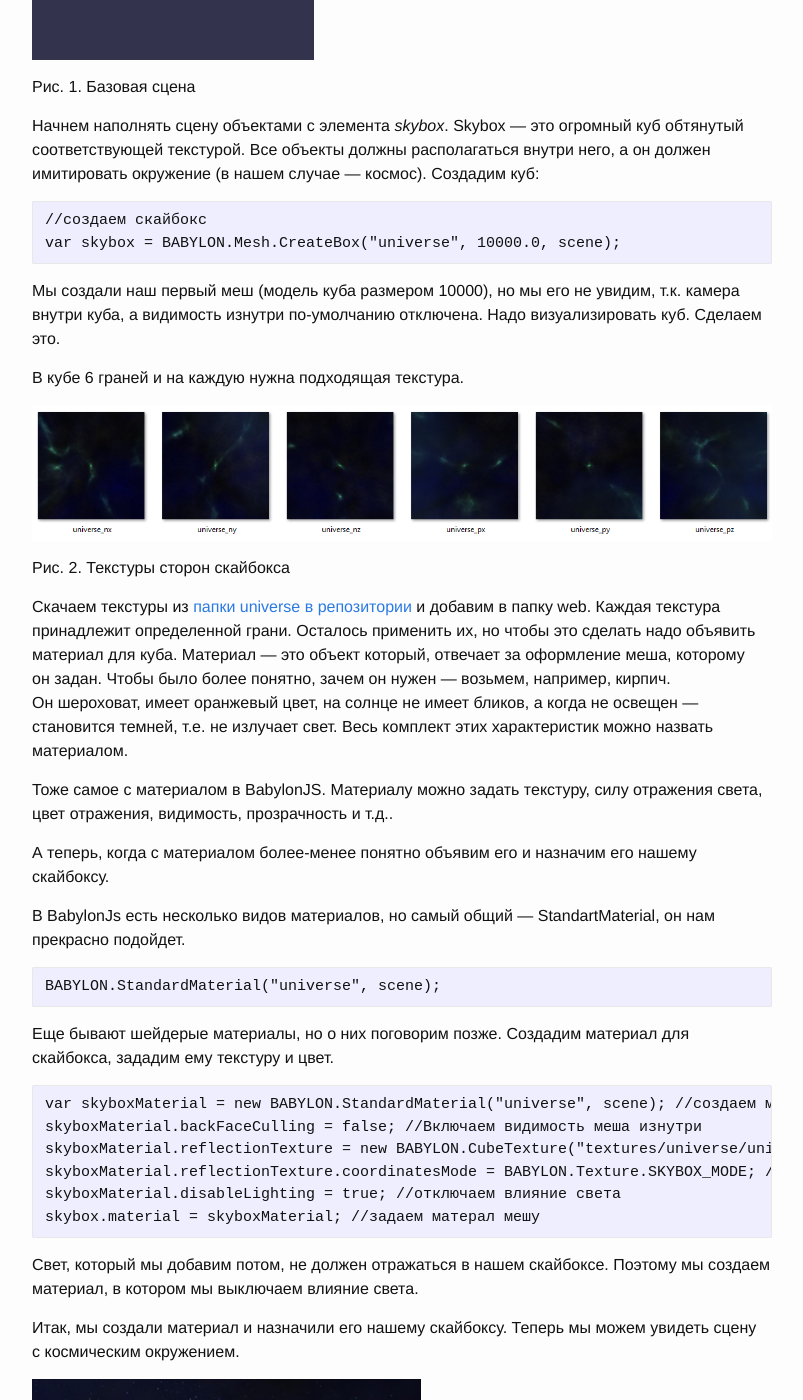
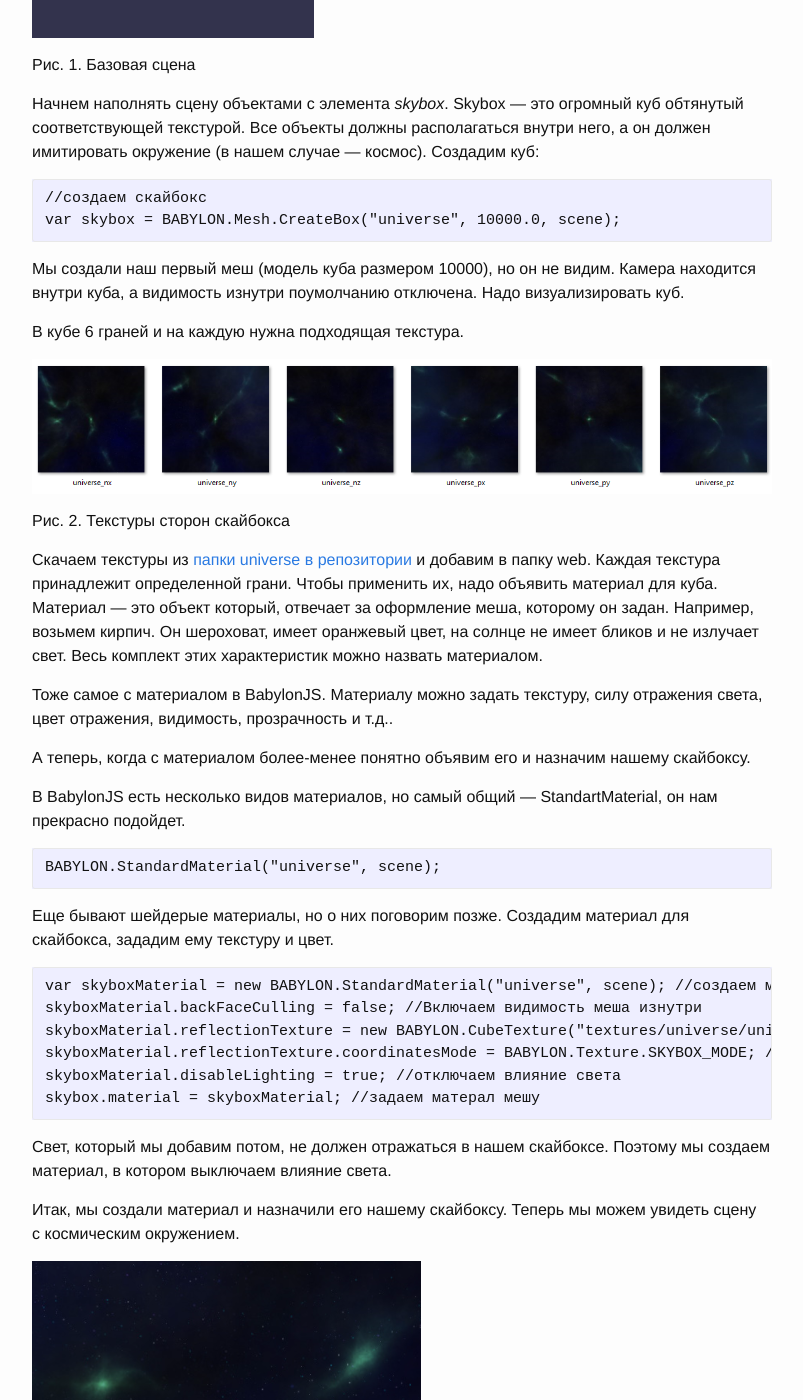
Before and after one commit to forasoft/forasoft.github.io, a Jekyll site: the page built from _posts/2016-09-24-webgl-babylonjs-p1.md, in a window 1280 px wide and 1400 px high, scrolled down 7225 px. Shown: the whole window, without its empty margins (238-1041 px from the left). Built offline with Jekyll 4.4.1, drawn with Linux system fonts in a browser that asks for light colours; comment, search, counter and statistics services are not loaded; some of the changed text lies outside the part shown.

Commit message:
pre-final fixes

````diff
--- a/_posts/2016-09-24-webgl-babylonjs-p1.md
+++ b/_posts/2016-09-24-webgl-babylonjs-p1.md
@@ -16,11 +16,12 @@ WebGL привлекает к&nbsp;себе все больше внимания
 
 <img style="width:50%;" src="/assets/posts/webgl-babylonjs-p1/result.png"/>
 
-<!--more-->
 
 Рис.&nbsp;1. Результат, который мы&nbsp;получим в&nbsp;конце урока.
 
 Работать будем с&nbsp;фреймворком BabylonJS, который облегчит нашу задачу и&nbsp;поможет быстрее добиться результата.
+
+<!--more-->
 
 <br/>
 
@@ -108,7 +109,7 @@ void main(void) {
 }
 ```
 
-Это пример фрагментного шейдера. Если задача вершинного шейдера получить координату и&nbsp;вернуть ее&nbsp;преобразованное значение,
+Если задача вершинного шейдера получить координату и&nbsp;вернуть ее&nbsp;преобразованное значение,
 то&nbsp;задача фрагментного шейдера&nbsp;&mdash; закрашивать в&nbsp;нужный цвет.
 В&nbsp;данном примере ```vec4(0.0, 1.0, 0.0, 1.0)``` эквивалент ```rgba(0,255,0,1)``` (зеленый цвет).
 Цвет можно также получить из&nbsp;текстуры посредством передачи&nbsp;UV координат (о&nbsp;них позже).
@@ -125,13 +126,13 @@ void main(void) {
 -	GLSL имеет множество встроенных функций, например dot(vec3, vec3)&nbsp;&mdash; скалярное произведение векторов;
 -	GLSL имеет несколько типов квалификаторов (для указания точности расчетов, а&nbsp;значит и&nbsp;влияния на&nbsp;быстродействие)
 -	GLSL имеет несколько спец. типов переменных
-- -	 Attribute&nbsp;&mdash; глобальный атрибут для передачи координат в&nbsp;вершинный шейдер
-- -	 Uniform&nbsp;&mdash; переменные которые можно использовать в&nbsp;обоих шейдерах
-- -	 Varying&nbsp;&mdash; переменные через которые вершинный шейдер может общаться с&nbsp;фрагментным
+    +	 Attribute&nbsp;&mdash; глобальный атрибут для передачи координат в&nbsp;вершинный шейдер
+    +	 Uniform&nbsp;&mdash; переменные которые можно использовать в&nbsp;обоих шейдерах
+    +	 Varying&nbsp;&mdash; переменные через которые вершинный шейдер может общаться с&nbsp;фрагментным
 
 В&nbsp;последующих частях мы&nbsp;напишем пару шейдеров и&nbsp;освоим некоторые моменты работы с&nbsp;ними.
 
-Но&nbsp;вернемся к&nbsp;другим проблемам, основные из&nbsp;которых это необходимость производить вычисления с&nbsp;матрицами, подготавливать буферы вершин, нормалей, индексов и&nbsp;не&nbsp;только.
+Во время нашей работы мы&nbsp;столкнемся с&nbsp;необходимостью производить вычисления с&nbsp;матрицами, подготавливать буферы вершин, нормалей, индексов и&nbsp;не&nbsp;только.
 Упросить жизнь нам поможет фреймворк под названием BabylonJS.
 
 <br/>
@@ -200,7 +201,7 @@ void main(void) {
 ```
 
 Мы добавили элемент canvas, в котором BabylonJS отобразит нашу сцену.
-Кстати, не нужно задавать елементу canvas аттрибуты width и height, т.к. BabylonJS сам задаст их во время инициализации движка исходя из стилевых размеров canvas.
+Нам не нужно задавать элементу canvas аттрибуты width и height, т.к. BabylonJS сам задаст их во время инициализации движка, исходя из стилевых размеров canvas.
 
 Весь джаваскрипт код запишем внутри тега ```<script>```.
 
@@ -264,8 +265,8 @@ camera.attachControl(canvas, true); //добавляем возможность
 var skybox = BABYLON.Mesh.CreateBox("universe", 10000.0, scene);
 ```
 
-Мы создали наш первый меш (модель куба размером 10000), но мы его не увидим, т.к. камера внутри куба, а видимость изнутри по-умолчанию отключена.
-Надо визуализировать куб. Сделаем это.
+Мы создали наш первый меш (модель куба размером 10000), но он не видим. Камера находится внутри куба, а видимость изнутри поумолчанию отключена.
+Надо визуализировать куб.
 
 В кубе 6 граней и на каждую нужна подходящая текстура.
 
@@ -274,16 +275,16 @@ var skybox = BABYLON.Mesh.CreateBox("universe", 10000.0, scene);
 Рис. 2. Текстуры сторон скайбокса
 
 Скачаем текстуры&nbsp;из [папки universe в&nbsp;репозитории](https://github.com/zivaaa/bjs-tutorial/tree/master/web/textures/universe) и&nbsp;добавим в&nbsp;папку web.
-Каждая текстура принадлежит определенной грани. Осталось применить&nbsp;их, но&nbsp;чтобы это сделать надо объявить материал для куба.
-Материал&nbsp;&mdash; это объект который, отвечает за&nbsp;оформление меша, которому он&nbsp;задан. Чтобы было более понятно, зачем он&nbsp;нужен&nbsp;&mdash; возьмем, например, кирпич.
-Он&nbsp;шероховат, имеет оранжевый цвет, на&nbsp;солнце не&nbsp;имеет бликов, а&nbsp;когда не&nbsp;освещен&nbsp;&mdash; становится темней, т.е. не&nbsp;излучает свет.
+Каждая текстура принадлежит определенной грани. Чтобы применить их, надо объявить материал для куба.
+Материал&nbsp;&mdash; это объект который, отвечает за&nbsp;оформление меша, которому он&nbsp;задан. Например, возьмем кирпич.
+Он&nbsp;шероховат, имеет оранжевый цвет, на&nbsp;солнце не&nbsp;имеет бликов и не излучает свет.
 Весь комплект этих характеристик можно назвать материалом.
 
 Тоже самое с&nbsp;материалом в&nbsp;BabylonJS. Материалу можно задать текстуру, силу отражения света, цвет отражения, видимость, прозрачность и&nbsp;т.д..
 
-А&nbsp;теперь, когда с&nbsp;материалом более-менее понятно объявим его и&nbsp;назначим его нашему скайбоксу.
+А&nbsp;теперь, когда с&nbsp;материалом более-менее понятно объявим его и&nbsp;назначим нашему скайбоксу.
 
-В&nbsp;BabylonJs есть несколько видов материалов, но&nbsp;самый общий&nbsp;&mdash; StandartMaterial, он&nbsp;нам прекрасно подойдет.
+В&nbsp;BabylonJS есть несколько видов материалов, но&nbsp;самый общий&nbsp;&mdash; StandartMaterial, он&nbsp;нам прекрасно подойдет.
 
 ```
 BABYLON.StandardMaterial("universe", scene);
@@ -302,7 +303,7 @@ skybox.material = skyboxMaterial; //задаем матерал мешу
 ```
 
 Свет, который мы&nbsp;добавим потом, не&nbsp;должен отражаться в&nbsp;нашем скайбоксе.
-Поэтому мы&nbsp;создаем материал, в&nbsp;котором мы&nbsp;выключаем влияние света.
+Поэтому мы&nbsp;создаем материал, в&nbsp;котором выключаем влияние света.
 
 Итак, мы&nbsp;создали материал и&nbsp;назначили его нашему скайбоксу. Теперь мы&nbsp;можем увидеть сцену с&nbsp;космическим окружением.
 
@@ -436,11 +437,11 @@ moon.material = moonMat; //задаем материал
 
 Рис.&nbsp;1. Диффузная текстура
 
-Результат такой:
+Результат:
 
 ![image](/assets/posts/webgl-babylonjs-p1/p3-moon-1.png)
 
-Продолжим улучшать вид Луны. Далее мы&nbsp;добавим bump текстуру. Это текстура которая добавляет диффузной текстуре объем, когда она освещена.
+Продолжим улучшать вид Луны. Добавим bump текстуру. Это текстура которая добавляет диффузной текстуре объем, когда она освещена.
 Это никак не&nbsp;скажется на&nbsp;геометрии, но&nbsp;меш будет выглядеть не&nbsp;как гладкий шар, а&nbsp;как будто у&nbsp;него есть неровности.
 Эта текстура называется _картой нормалей_.
 
@@ -497,9 +498,9 @@ planet.applyDisplacementMap("/textures/earth-height.png", 0, 1); //примен
 
 Рис.&nbsp;7. Результат применения карты высот.
 
-_(Это не&nbsp;относится к&nbsp;материалу, это влияет на&nbsp;геометрию, поэтому материал еще не&nbsp;нужен)_
+_(Это не&nbsp;относится к&nbsp;материалу, а влияет на&nbsp;геометрию, поэтому материал еще не&nbsp;нужен)_
 
-Пора переходить к&nbsp;текстурам. Стандартный материал нам уже не&nbsp;подойдет, надо переходить на&nbsp;шейдерный. Будем не&nbsp;просто накладывать текстуру, а&nbsp;отображать ее&nbsp;в&nbsp;зависимости от&nbsp;освещения территории.
+Пора переходить к&nbsp;текстурам. Стандартный материал нам уже не&nbsp;подойдет, надо переходить на&nbsp;шейдерный. Будем не&nbsp;просто накладывать текстуру, а&nbsp;отображать ее&nbsp;в&nbsp;зависимости от&nbsp;освещения.
 
 Для реализации нам понадобятся:
 
@@ -579,11 +580,11 @@ attribute vec2 uv;
 //...
 ```
 
-Это переменные типа ```attribute```, которые принимает только вершинный шейдер. То, что они должны быть переданы в&nbsp;шейдер мы&nbsp;указали ранее в&nbsp;материале:
+Это переменные типа ```attribute```, которые принимает только вершинный шейдер. То, что они&nbsp;должны быть переданы в&nbsp;шейдер мы&nbsp;указали ранее в&nbsp;материале:
 
 ```... attributes: [position, normal, uv], ...```
 
-```position``` &mdash; переменная атрибут типа ```vec3``` (т.е. массив из&nbsp;3&nbsp;элементов типа float). Ее&nbsp;смысл&nbsp;&mdash; координаты текущей вершины.
+```position``` &mdash; переменная атрибут типа ```vec3``` (т.е. массив из&nbsp;3&nbsp;элементов типа float). Это координаты текущей вершины.
 
 ```normal``` &mdash; атрибут типа ```vec3```, его смысл&nbsp;&mdash; вектор нормали, это вектор перпендикулярный грани (см. рисунок ниже). Он&nbsp;нужен нам для определения ориентации поверхности, и&nbsp;задается для каждой вершины.
 
@@ -614,7 +615,7 @@ uniform mat4 worldViewProjection;
 
 ```World``` &mdash; переменная типа ```mat4``` (матрица 4&nbsp;на 4, наполненная значениями типа ```float```), при умножении вектора координат на&nbsp;которую мы&nbsp;получаем вершину в&nbsp;глобальной системе координат (относительно центра сцены, а&nbsp;не&nbsp;относительно центра модели)
 
-```worldViewProjection``` &mdash; матрица 4&nbsp;на 4, матрица мира-вида-проекции. После умножения на&nbsp;нее вершина перемещается в&nbsp;нужное положение относительно камеры _(мы вращаем мир вокруг камеры!)_, т.е свое конечное положение.
+```worldViewProjection``` &mdash; матрица 4&nbsp;на 4, матрица мира-вида-проекции. После умножения на&nbsp;нее вершина перемещается в&nbsp;нужное положение относительно камеры, т.е свое конечное положение.
 ```
 //...
  // Varying
@@ -755,7 +756,7 @@ void main(void) {
 ```
 
 Первым делом мы&nbsp;определяем вектор от&nbsp;источника света до&nbsp;вершины и&nbsp;нормализуем.
-Происходит это просто&nbsp;&mdash; вычитаем из&nbsp;координат источника света (_lightPosition_) координаты вершины (_vPositionW_), а&nbsp;потом применяем встроенную функцию нормализации вектора _(normalize)_.
+Происходит это просто: вычитаем из&nbsp;координат источника света (_lightPosition_) координаты вершины (_vPositionW_), а&nbsp;потом применяем встроенную функцию нормализации вектора _(normalize)_.
 Теперь у&nbsp;нас есть ```lightVectorW```. Его будем использовать для определения коэффициента освещенности фрагмента соответствующего текущей вершине.
 Поможет нам в&nbsp;этом *скалярное произведение векторов*, а&nbsp;именно тот факт, что скалярное произведение нормализованных векторов дает нам косинус угла между ними.
 А&nbsp;так как нормализованная нормаль вершины у&nbsp;нас уже есть (```vNormalW```, ее&nbsp;нам рассчитал вершинный шейдер), то&nbsp;остается только выполнить скалярное произведение и&nbsp;получить косинус угла.
@@ -793,8 +794,8 @@ vec3 diffuseColor = texture2D(diffuseTexture, vUV).rgb;
 переменную ```vec4 nightColor``` &mdash; в&nbsp;которую мы&nbsp;поместили цвет соответствующий _uv_ координатам текстуры,
 переменную ```vec3 diffuseColor``` &mdash; с&nbsp;которой сделали тоже самое, только цвет будет браться из&nbsp;базовой текстуры.
 
-Между переменными цветов, взятых из&nbsp;текстур есть небольшие отличия. Но&nbsp;для начала поясню, что например *.rgb*&nbsp;&mdash; способ обращения к&nbsp;1,2 и&nbsp;3&nbsp;элементу массива _(это такая фича, можно также использовать x/y/z)_ в&nbsp;результате которого получим ```vec3``` с&nbsp;этими значениями.
-```texture2D``` возвращает ```vec4```, где 4&nbsp;значение&nbsp;&mdash; это альфа составляющая. Но&nbsp;для _diffuseTexture_ она всегда равно 1.0, а&nbsp;вот для _nightColor_ большая часть точек прозрачна. Но&nbsp;точки отвечающие за&nbsp;&laquo;ночные города&raquo; почти полностью непрозрачны, мы&nbsp;это используем далее, когда будем получать результирующий цвет.
+Между переменными цветов, взятых из&nbsp;текстур есть небольшие отличия. Например *.rgb*&nbsp;&mdash; способ обращения к&nbsp;1,2 и&nbsp;3&nbsp;элементу массива _(можно также использовать x/y/z)_ в&nbsp;результате которого получим ```vec3``` с&nbsp;этими значениями.
+```texture2D``` возвращает ```vec4```, где 4&nbsp;значение&nbsp;&mdash; это альфа составляющая. Но&nbsp;для _diffuseTexture_ она всегда равно 1.0, а&nbsp;вот для _nightColor_ большая часть точек прозрачна. Точки отвечающие за&nbsp;&laquo;ночные города&raquo; почти полностью непрозрачны, мы&nbsp;это используем далее, когда будем получать результирующий цвет.
 
 ```
 //...
@@ -859,6 +860,6 @@ planet.rotation.y+= 0.001; //поворот на 0.001 радиана
 
 Рис. 13. Сцена с Землей
 
-Код примера можно посмотреть [здесь](https://github.com/zivaaa/bjs-tutorial/blob/master/web/p3.html)
+Код примера можно посмотреть [здесь](https://github.com/zivaaa/bjs-tutorial/blob/master/web/p3.html).
 
  [Продолжение](/webgl-babylonjs-p2)
````
Also changed, not shown: other parts of _posts/2016-09-24-webgl-babylonjs-p1.md (+12 -12 lines), _posts/2016-09-24-webgl-babylonjs-p2.md (+4 -4 lines).
